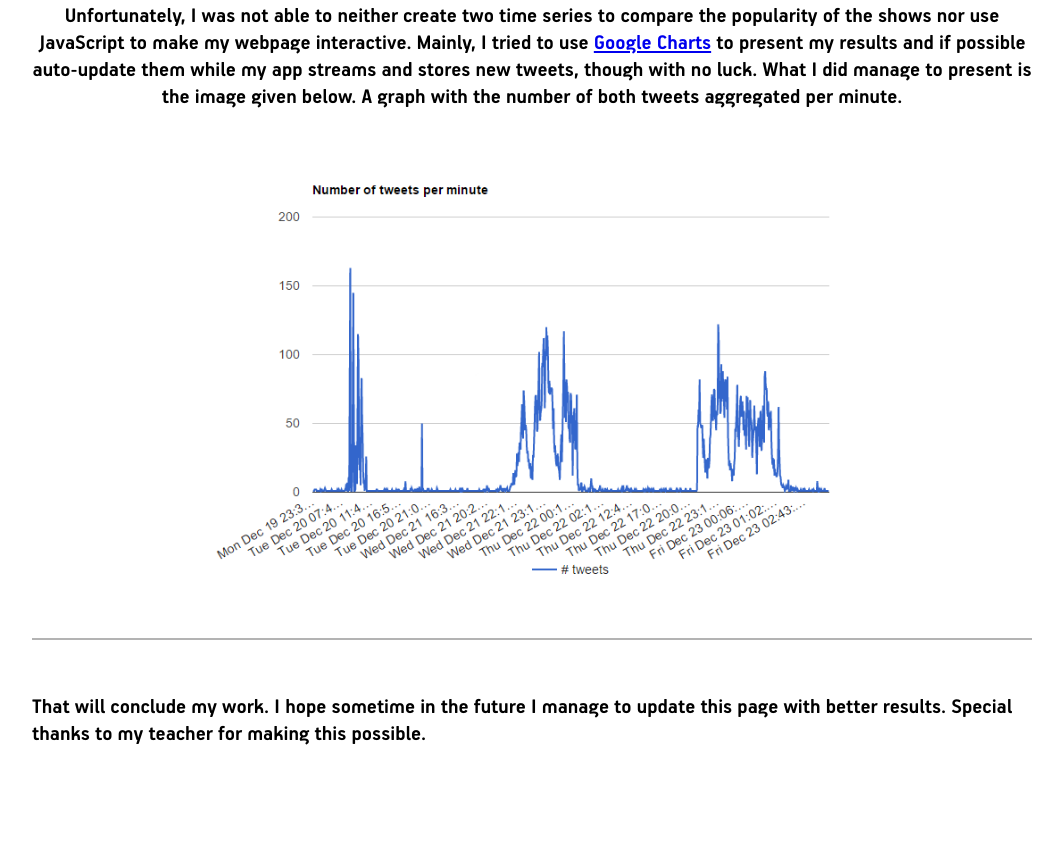
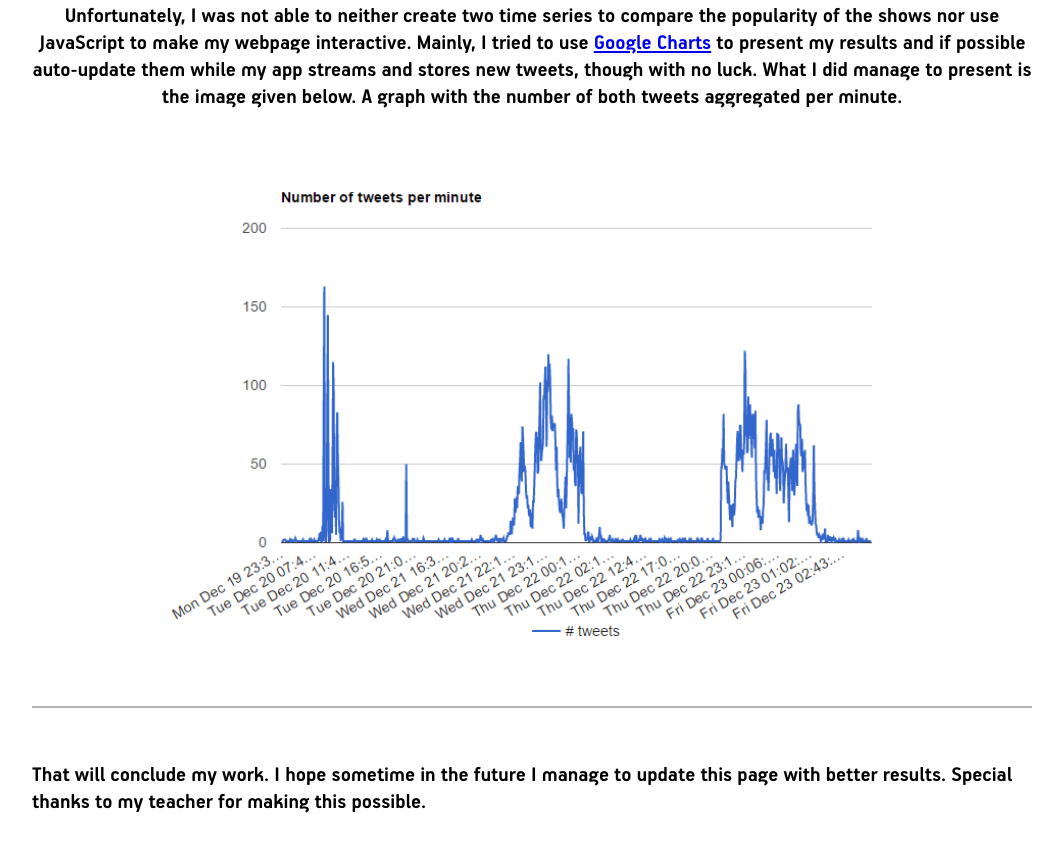
Before and after one commit to Manoskio/Manoskio.github.io, a plain HTML site: page index.html in a window 1280 px wide. Shown: the part 1920-2771 px from the top of the page, without its empty margins (108-1171 px from the left). Before the commit the page ends 2703 px from the top, so only its background shows below. Drawn offline with Linux system fonts and the light colour scheme.

Commit message:
Update index.html

```diff
--- a/index.html
+++ b/index.html
@@ -32,7 +32,7 @@
 			</div>
 			<div class="pad-t-15 pad-b-15 gray-b-bot text-center"><br>
 				Unfortunately, I was not able to neither create two time series to compare the popularity of the shows nor use JavaScript to make my webpage interactive. Mainly, I tried to use <a href="https://developers.google.com/chart/">Google Charts</a> to present my results and if possible auto-update them while my app streams and stores new tweets, though with no luck. What I did manage to present is the image given below. A graph with the number of both tweets aggregated per minute. <br><br>
-				<img style="width:70%;"src="images/results.PNG"/>
+				<img style="width:80%;"src="images/results.PNG"/>
 			</div>
 			<div>
 				<br><br>That will conclude my work. I hope sometime in the future I manage to update this page with better results. Special thanks to my teacher for making this possible. <br><br>
```
